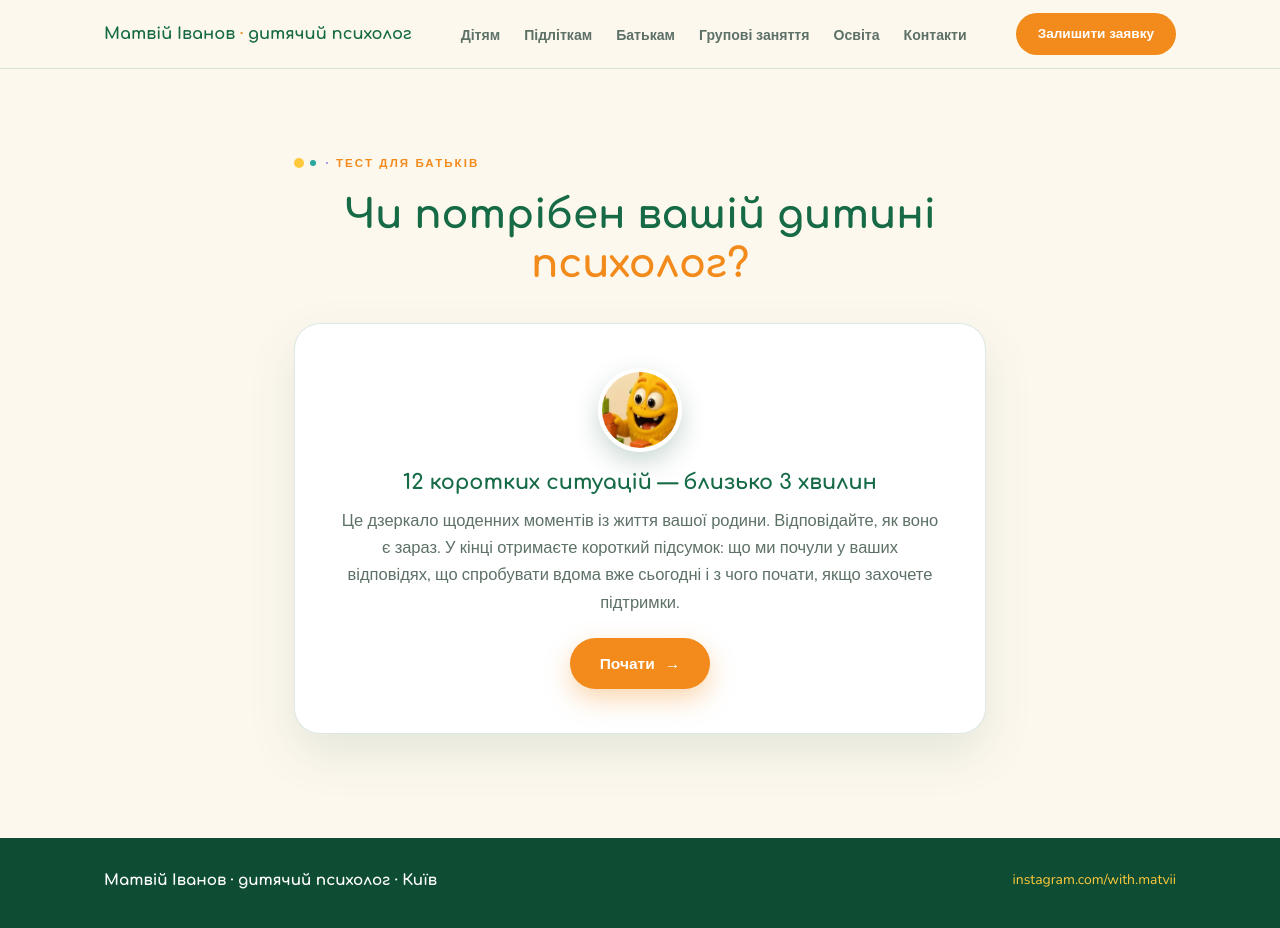
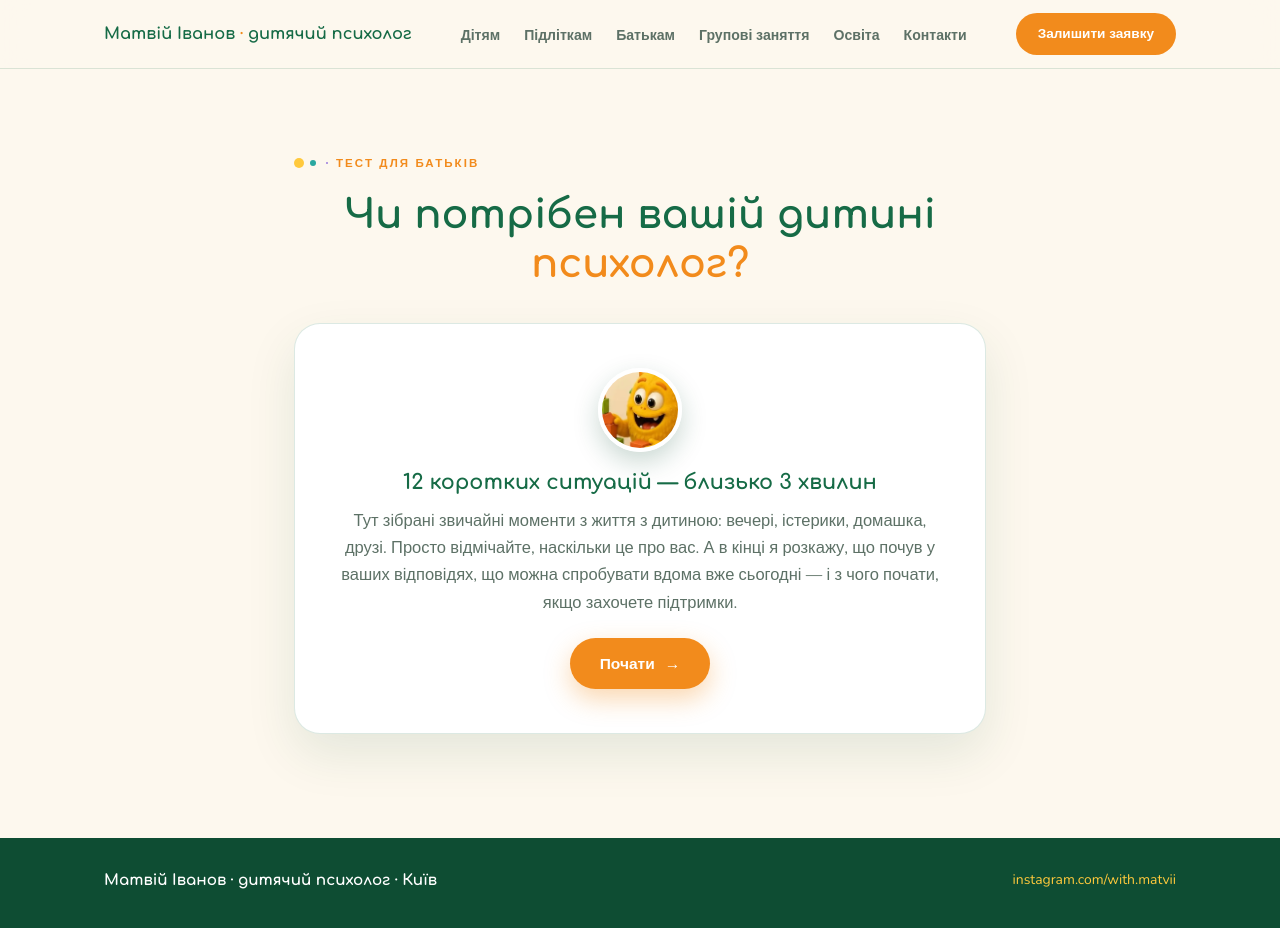
Before and after one commit to yakovina/matvii-site, a Next.js app: page /quiz in a window 1280 px wide. Shown: the top 928 px of the page. Built offline with nearby package versions, Linux system fonts and the light colour scheme.

Commit message:
Тест: розмовний текст стартового екрана

```diff
--- a/components/QuizWidget.jsx
+++ b/components/QuizWidget.jsx
@@ -122,9 +122,10 @@ export default function QuizWidget() {
         <img className="monster" src={`${BASE}/assets/monsters/m_yellow.png`} alt="" style={{ width: 84, margin: '0 auto 18px' }} />
         <h3>12 коротких ситуацій — близько 3 хвилин</h3>
         <p className="muted">
-          Це дзеркало щоденних моментів із життя вашої родини. Відповідайте, як воно є зараз.
-          У кінці отримаєте короткий підсумок: що ми почули у ваших відповідях, що спробувати
-          вдома вже сьогодні і з чого почати, якщо захочете підтримки.
+          Тут зібрані звичайні моменти з життя з дитиною: вечері, істерики, домашка, друзі.
+          Просто відмічайте, наскільки це про вас. А в кінці я розкажу, що почув у ваших
+          відповідях, що можна спробувати вдома вже сьогодні — і з чого почати, якщо захочете
+          підтримки.
         </p>
         <button className="btn btn-orange" onClick={() => setIdx(0)} style={{ marginTop: 22 }}>
           Почати <span className="arr">→</span>
```
